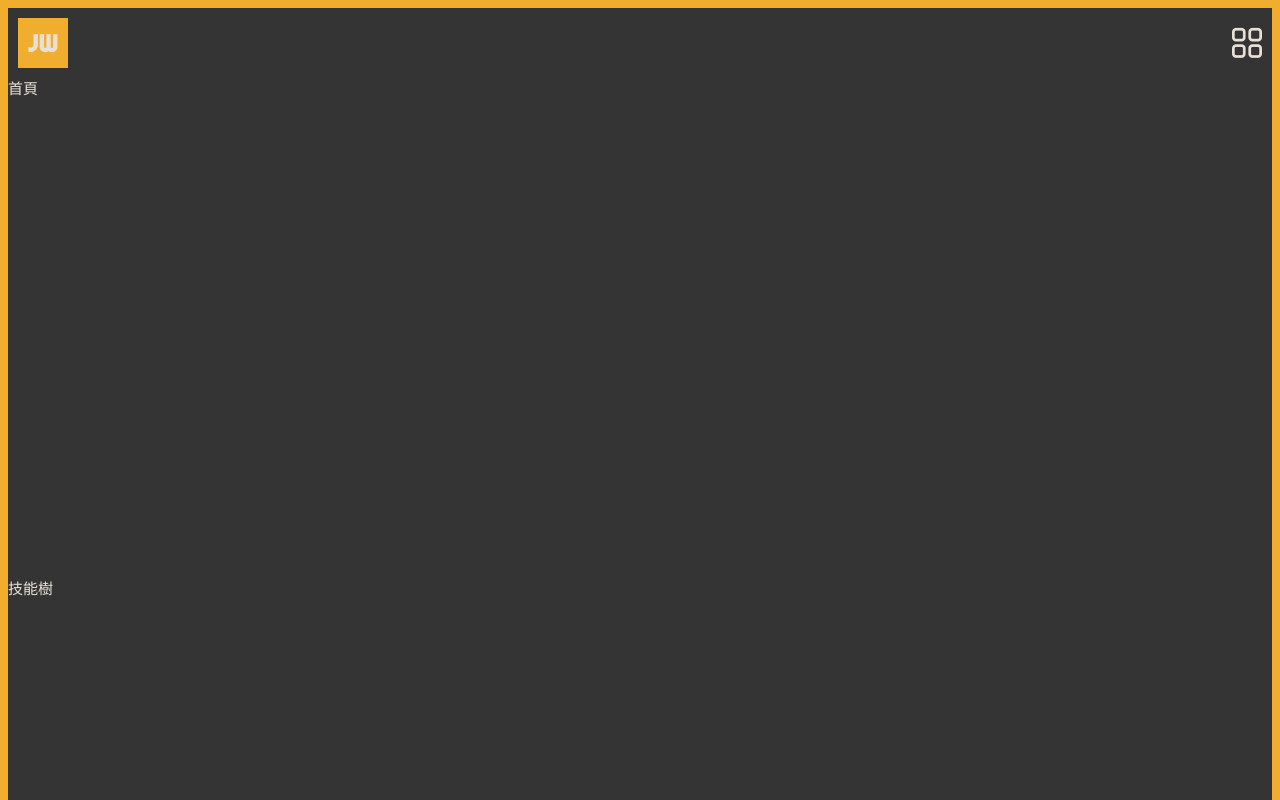
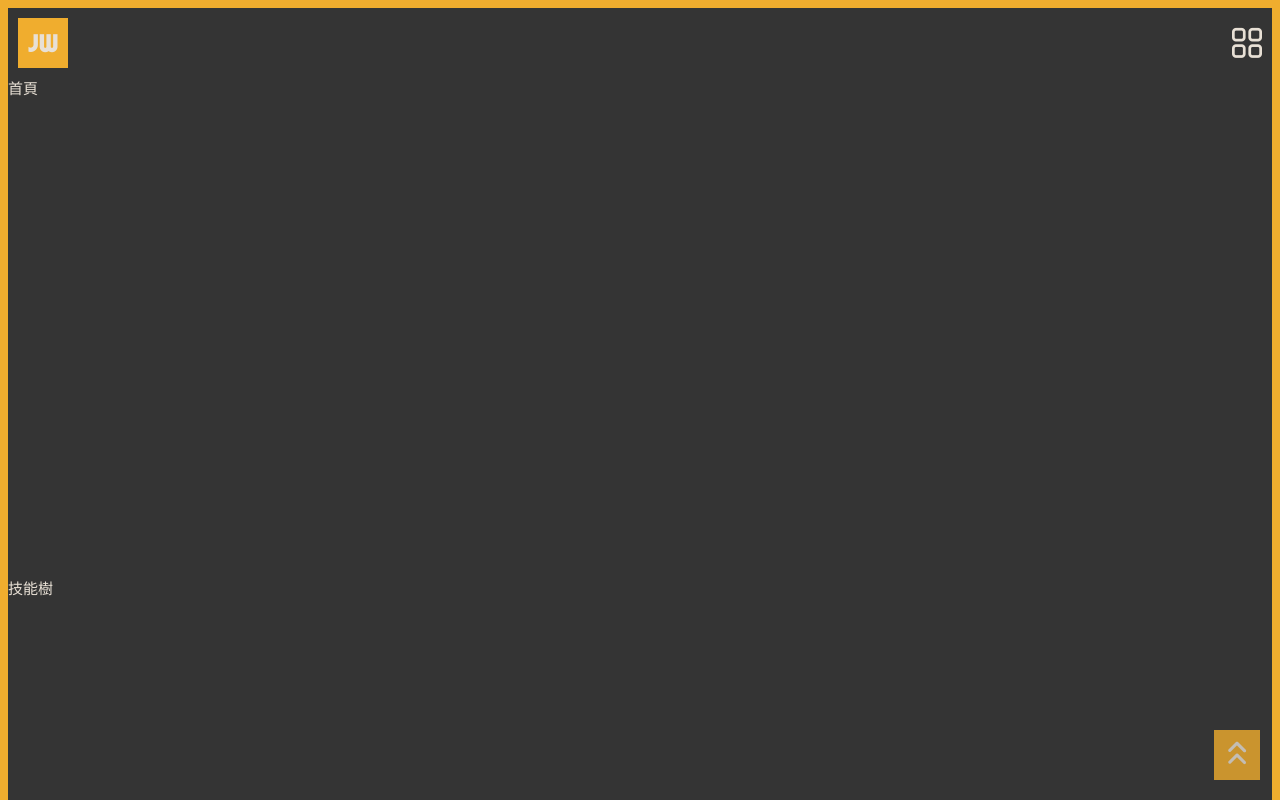
Before and after one commit to crazwade/portfolio, a Vue app: page / in a window 1280 px wide. Shown: the top 800 px of the page. Built offline with nearby package versions, Linux system fonts and the light colour scheme.

Commit message:
feat: 調整顏色以及新增 回到首要按鈕

```diff
--- a/src/layout/Header.vue
+++ b/src/layout/Header.vue
@@ -71,7 +71,7 @@ const scrollTo = (id?: string) => {
       >
         <div class="flex flex-col justify-center items-center gap-3 my-2">
           <template v-for="(item, index) in menu" :key="index">
-            <a @click="scrollTo(item.id)" class="text-[18px] font-extrabold mt-[5px] w-full text-center">
+            <a @click="scrollTo(item.id)" class="text-[18px] font-extrabold mt-[5px] w-full text-center hover:opacity-50 cursor-pointer">
               {{ item.label }}
             </a>
           </template>
@@ -109,13 +109,13 @@ const scrollTo = (id?: string) => {
       </div>
       <div class="flex justify-center items-center w-[50px] h-[50px]">
         <i
-          class="pi pi-th-large"
+          class="pi pi-th-large cursor-pointer"
           style="font-size: 30px"
           v-if="!isOpen"
           @click="emit('menuVisable')"
         />
         <i
-          class="pi pi-times"
+          class="pi pi-times cursor-pointer"
           style="font-size: 30px"
           v-if="isOpen"
           @click="emit('menuVisable')"
--- a/src/layout/Layout.vue
+++ b/src/layout/Layout.vue
@@ -3,6 +3,10 @@ import { ref } from 'vue';
 import Header from './Header.vue';
 
 const isOpen = ref(false);
+
+const scrollTo = () => {
+  window.scrollTo({ top: 0, behavior: 'smooth' });
+};
 </script>
 
 <template>
@@ -10,10 +14,21 @@ const isOpen = ref(false);
     <div class="mt-[70px]" :class="{ 'blur-sm' : isOpen }">
       <slot />
     </div>
+    <!-- goto top -->
+    <div class="scrollTo fixed bottom-5 right-5 cursor-pointer p-2 opacity-80 hover:opacity-100" :class="{ 'blur-sm' : isOpen }">
+      <i
+      class="pi pi-angle-double-up"
+      style="font-size: 30px"
+      @click="scrollTo"
+      />
+    </div>
+    <!-- header -->
     <Header @menuVisable="isOpen = !isOpen" :isOpen="isOpen" />
   </div>
 </template>
 
 <style lang="scss" scoped>
-
+.scrollTo {
+  background-color: var(--border-color);
+}
 </style>
--- a/src/stores/mode.ts
+++ b/src/stores/mode.ts
@@ -20,9 +20,9 @@ const Mode: Record<ModeDefault, ModeOptions> = {
     fontColor: [0, 0, 0],
   },
   set3: {
-    bgColor: [251, 253, 255],
-    borderColor: [0, 74, 135],
-    fontColor: [0, 200, 254],
+    bgColor: [51, 51, 51],
+    borderColor: [0, 86, 157],
+    fontColor: [123, 218, 243],
   },
   custome: {
     bgColor: [0, 0, 0],
```
